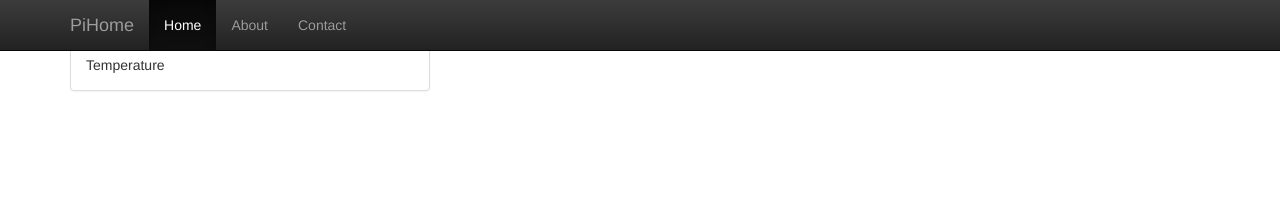
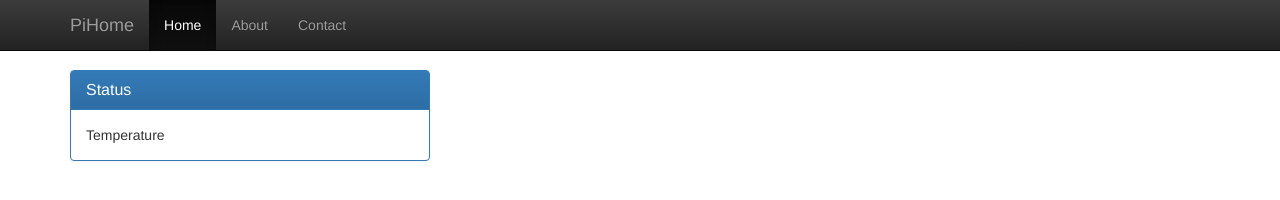
Before and after one commit to amouly/pihome, a plain HTML site: page index.html in a window 1280 px wide. Drawn offline with nearby package versions, Linux system fonts and the light colour scheme.

Commit message:
Fixes on design.

```diff
--- a/index.html
+++ b/index.html
@@ -26,7 +26,7 @@
             <div class="starter-template">
                 <div class="row">
                     <div class="col-sm-4">
-                        <div class="panel panel-default">
+                        <div class="panel panel-primary">
                             <div class="panel-heading">
                                 <h3 class="panel-title">Status</h3>
                             </div>
--- a/template/css/index.css
+++ b/template/css/index.css
@@ -0,0 +1,4 @@
+body {
+    padding-top: 70px;
+    padding-bottom: 30px;
+}
```
